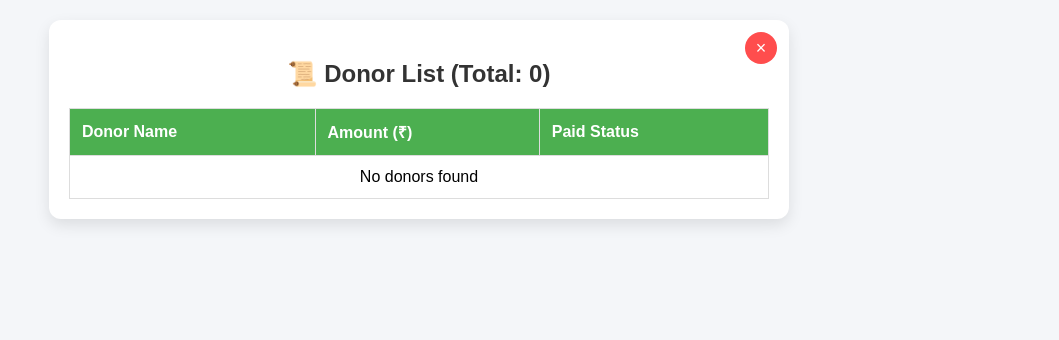
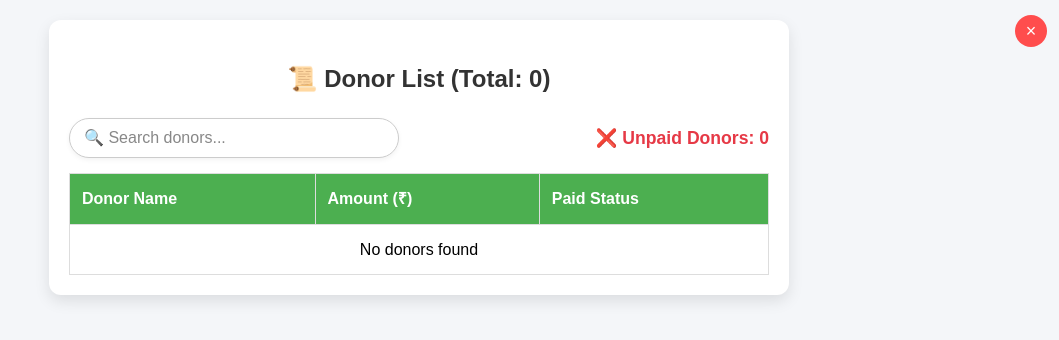
Before and after one commit to WasimKaunain/Masjide-Abubakr, a Flask app: page /donor-list in a window 1280 px wide. Shown: the top 340 px of the page, without its empty margins (221-1280 px from the left). Run offline with Flask 3, Linux system fonts and the light colour scheme; data that the repository does not hold is empty.

Commit message:
Added search functionality in donor_list and increase enhancement

```diff
--- a/app.py
+++ b/app.py
@@ -110,13 +110,23 @@ def donor_list():
         conn = get_db_connection()
         cursor = conn.cursor(dictionary=True)  # Return rows as dictionaries
 
+        # Fetch all donors
         cursor.execute("SELECT name, amount, paid_or_not FROM donor_list ORDER BY name ASC")
         rows = cursor.fetchall()
+
+        # Fetch unpaid donor count
+        cursor.execute("SELECT COUNT(*) AS unpaid_count FROM donor_list WHERE paid_or_not = 0")
+        unpaid_count = cursor.fetchone()["unpaid_count"]
 
         cursor.close()
         conn.close()
 
-        return render_template('donor-list.html', donors=rows, total =len(rows))
+        return render_template(
+            'donor-list.html',
+            donors=rows,
+            total=len(rows),
+            unpaid_count=unpaid_count
+        )
 
     except Exception as e:
         print(f"Error fetching donor list: {e}")
@@ -191,51 +201,57 @@ def submit_cash():
     timestamp = datetime.datetime.now()
 
     if not (txn_type and amount):
-        return jsonify({'success': False, 'message': 'Missing transaction type or amount'}), 400
+        return jsonify({'success': False, 'message': 'Missing transaction type or amount', 'user_error': True}), 400
 
     donor_name, description = None, None
 
     if txn_type == "Credit":
         donor_name = data.get('donor_name')
         if not donor_name:
-            return jsonify({'success': False, 'message': 'Missing donor name'}), 400
+            return jsonify({'success': False, 'message': 'Missing donor name', 'user_error': True}), 400
+
+        # 🔍 check if donor already paid
+        conn = get_db_connection()
+        cursor = conn.cursor(dictionary=True)
+        cursor.execute("SELECT paid_or_not FROM donor_list WHERE name = %s", (donor_name,))
+        donor = cursor.fetchone()
+
+        if donor and donor['paid_or_not'] == 1:
+            cursor.close()
+            conn.close()
+            return jsonify({'success': False, 'message': 'This donor has already paid.', 'user_error': True}), 400
+
         description = "Donation"
 
     elif txn_type == "Debit":
         description = data.get('description')
         if not description:
-            return jsonify({'success': False, 'message': 'Missing description'}), 400
+            return jsonify({'success': False, 'message': 'Missing description', 'user_error': True}), 400
 
     else:
-        return jsonify({'success': False, 'message': 'Invalid transaction type'}), 400
+        return jsonify({'success': False, 'message': 'Invalid transaction type', 'user_error': True}), 400
 
-    conn = get_db_connection()
-    cursor = conn.cursor()
-
+    # 🟢 now proceed safely
     try:
-        # 1️⃣ Insert transaction
         query = """
             INSERT INTO transactions (Name, Amount, Type, Description, Timestamp)
             VALUES (%s, %s, %s, %s, %s)
         """
         cursor.execute(query, (donor_name, amount, txn_type, description, timestamp))
 
-        # 2️⃣ Only update donor_list if first query succeeded
-        if txn_type == "Credit":
+        if txn_type == "Credit" and donor:
             query = "UPDATE donor_list SET paid_or_not = TRUE WHERE name = %s"
             cursor.execute(query, (donor_name,))
 
         conn.commit()
+        cursor.close()
+        conn.close()
         return jsonify({'success': True, 'message': 'Transaction saved successfully'}), 200
 
     except Exception as e:
-        conn.rollback()
-        print("Error:", e)
-        return jsonify({'success': False, 'message': 'Database error'}), 500
+        print(f"Database error: {e}")
+        return jsonify({'success': False, 'message': 'Database error', 'user_error': False}), 500
 
-    finally:
-        cursor.close()
-        conn.close()
 
 
 @app.route('/treasurer-section')
--- a/templates/donor-list.html
+++ b/templates/donor-list.html
@@ -9,6 +9,8 @@
       margin: 0;
       padding: 20px;
       background: #f4f6f9;
+      font-size: 16px;   /* ✅ base size */
+      line-height: 1.6;
     }
 
     .container {
@@ -19,11 +21,12 @@
       margin: auto;
       box-shadow: 0 6px 15px rgba(0,0,0,0.1);
       position: relative;
+      overflow-x: auto;
     }
 
     .close-btn {
-      position: absolute;
-      top: 12px;
+      position: fixed;
+      top: 15px;
       right: 12px;
       background: #ff4d4d;
       color: #fff;
@@ -37,7 +40,62 @@
       align-items: center;
       justify-content: center;
       transition: 0.3s;
+      z-index: 1000;
     }
+
+    .header-row {
+      display: flex;
+      justify-content: space-between;
+      align-items: center;
+      flex-wrap: wrap;   /* ✅ wrap on small screens */
+      margin: 15px 0;
+    }
+
+    .unpaid-info {
+      font-size: 1.1rem;
+      font-weight: 600;
+      color: #e63946;
+      margin: 5px 0;
+    }
+
+    #search {
+      flex: 1;
+      max-width: 300px;
+      padding: 10px 14px;
+      font-size: 1rem;
+      border: 1px solid #ccc;
+      border-radius: 25px;
+      outline: none;
+      transition: all 0.3s ease;
+      box-shadow: 0 2px 5px rgba(0,0,0,0.05);
+    }
+
+    #search:focus {
+      border-color: #4CAF50;
+      box-shadow: 0 0 8px rgba(76, 175, 80, 0.4);
+    }
+
+    #search::placeholder {
+      color: #888;
+    }
+
+
+    .badge {
+      padding: 4px 10px;
+      border-radius: 12px;
+      font-size: 0.9rem;
+      font-weight: bold;
+      }
+
+    .paid {
+      background: #d4edda;
+      color: #155724;
+    }
+    .unpaid {
+      background: #f8d7da;
+      color: #721c24;
+    }
+
 
     .close-btn:hover {
       background: #e60000;
@@ -45,6 +103,7 @@
     }
 
     h2 {
+      font-size: 1.5rem;
       text-align: center;
       margin-bottom: 20px;
       color: #333;
@@ -60,6 +119,7 @@
       padding: 12px;
       border: 1px solid #ddd;
       text-align: left;
+      font-size: 1rem;
     }
 
     table th {
@@ -74,6 +134,20 @@
     table tr:hover {
       background: #f1f1f1;
     }
+
+    @media (max-width: 600px)
+    {
+      body {
+        font-size: 18px;  /* ✅ slightly larger text on small screens */
+      }
+      table th, table td {
+        padding: 10px;
+        font-size: 1.1rem;
+      }
+      h2 {
+        font-size: 1.6rem;
+      }
+    }
   </style>
 </head>
 <body>
@@ -82,6 +156,12 @@
     <button class="close-btn" onclick="window.history.back()">×</button>
 
     <h2>📜 Donor List (Total: {{ total }})</h2>
+
+    <div class="header-row">
+      <input type="text" id="search" placeholder="🔍 Search donors..." onkeyup="filterDonors()">
+      <p class="unpaid-info">❌ Unpaid Donors: {{ unpaid_count }}</p>
+    </div>
+
     <table>
       <thead>
         <tr>
@@ -97,11 +177,12 @@
           <td>{{ donor.amount }}</td>
           <td>
             {% if donor.paid_or_not == 1 %}
-              <span style="color:green;">✔️</span>
+              <span class="badge paid">Paid</span>
             {% else %}
-              <span style="color:red;">❌</span>
+              <span class="badge unpaid">Due</span>
             {% endif %}
           </td>
+
         </tr>
         {% else %}
         <tr>
@@ -111,5 +192,16 @@
       </tbody>
     </table>
   </div>
+  <script>
+    function filterDonors() {
+    let input = document.getElementById("search").value.toLowerCase();
+    let rows = document.querySelectorAll("tbody tr");
+    rows.forEach(row => {
+      let name = row.cells[0]?.innerText.toLowerCase();
+      row.style.display = name.includes(input) ? "" : "none";
+    });
+    }
+  </script>
+
 </body>
 </html>
```
Also changed, not shown: templates/cash-form.html (+17 -28 lines), templates/donor_form.html (+2 -18 lines).
